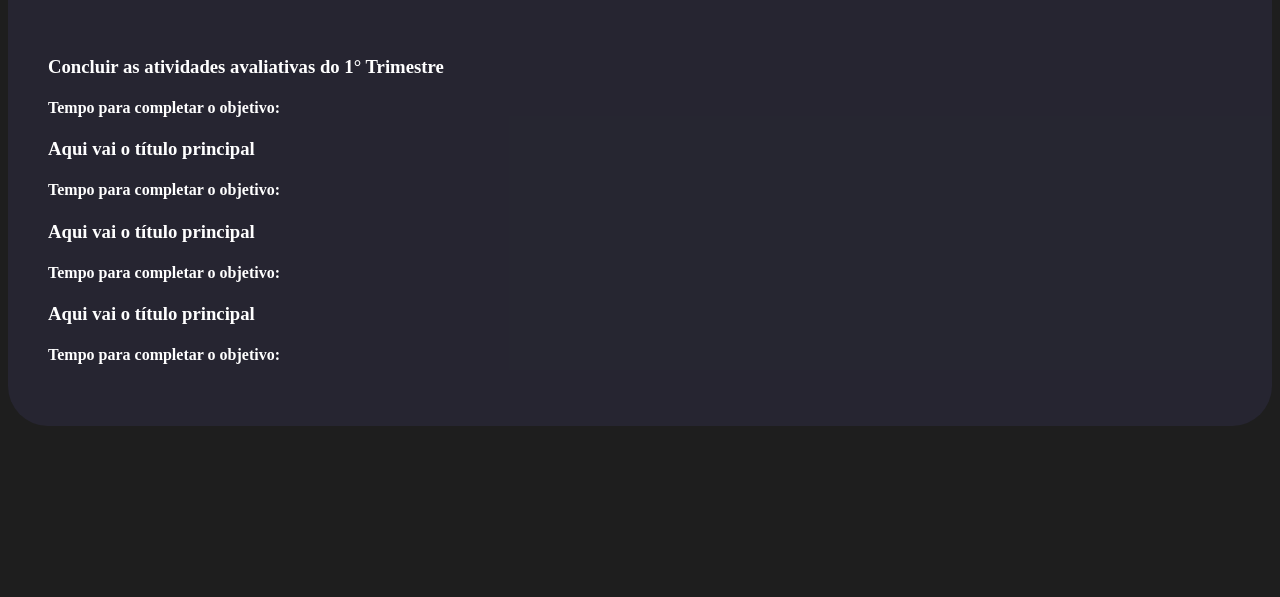
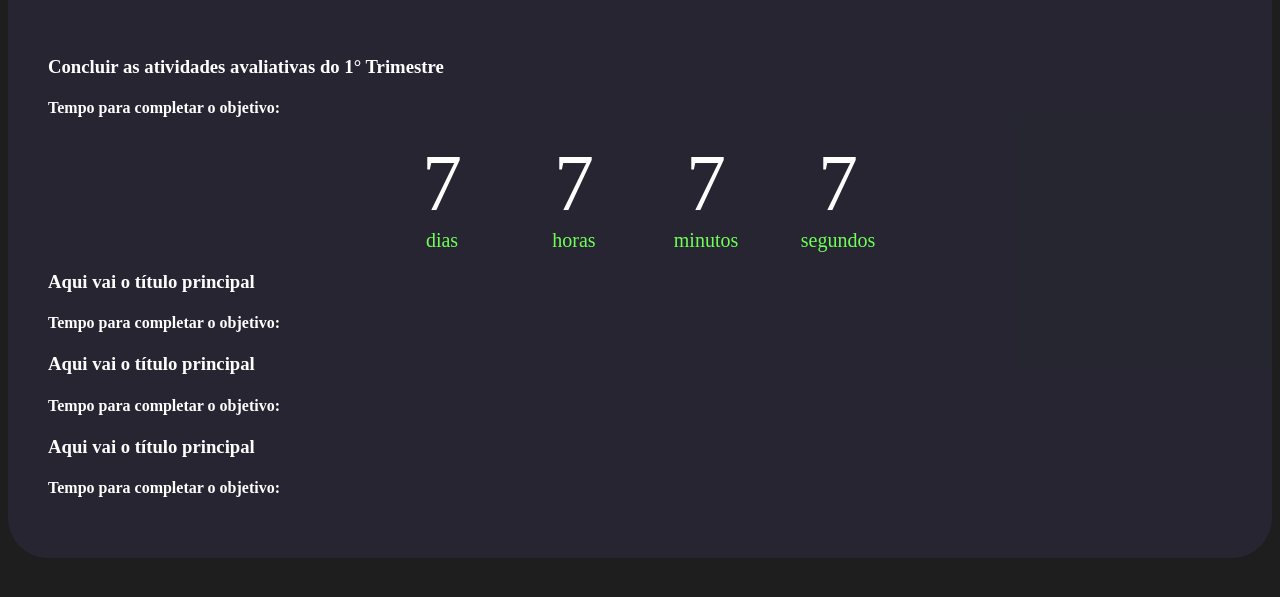
Before and after one commit to Kaiky2508/terceiro-repositorio, a plain HTML site: page index.html in a window 1280 px wide. Shown: the part 139-736 px from the top of the page. Drawn offline with Linux system fonts and the light colour scheme.

Commit message:
aula 11/04/2024

```diff
--- a/index.html
+++ b/index.html
@@ -25,7 +25,28 @@
             <div class="aba-conteudo">
                 <h3 class="aba-conteudo-titulo-principal"> Concluir as atividades avaliativas do 1° Trimestre </h3>
                 <h4 class="aba-conteudo-titulo-secundario">Tempo para completar o objetivo: </h4>
-                <div class="contador"> </div>
+                <div class="contador">
+                  <div class="contador-digito">
+                    <p class="contador-digito-numero"> 7 </p>
+                    <p class="contador-digito-texto"> dias </p>
+                  </div>
+
+                  <div class="contador-digito">
+                    <p class="contador-digito-numero"> 7 </p>
+                    <p class="contador-digito-texto"> horas </p>
+                  </div>
+
+                  <div class="contador-digito">
+                    <p class="contador-digito-numero"> 7 </p>
+                    <p class="contador-digito-texto"> minutos </p>
+                  </div>
+
+                  <div class="contador-digito">
+                    <p class="contador-digito-numero"> 7 </p>
+                    <p class="contador-digito-texto"> segundos </p>
+                  </div>
+
+                </div>
             </div>
             <div class="aba-conteudo">
                 <h3 class="aba-conteudo-titulo-principal"> Aqui vai o título principal </h3>
--- a/style.css
+++ b/style.css
@@ -50,11 +50,16 @@ body {
     border-top: none;
 }
 
+.botao:first-child {
+    border-radius: 40px 40px 0 0;
+}
+
+
 .botoes {
     display: block;
 }
 
-.ativo {
+.botao.ativo {
     background-color: var(--botao-ativo);
     border-bottom: 4px solid var(--verde);
 }
@@ -70,6 +75,33 @@ body {
     border-bottom: 4px solid var(--verde);
 }
 
+.abas-conteudo {
+    display: none;
+}
+
+.contador {
+    display: flex;
+    justify-content: center;
+    flex-wrap: wrap;
+}
+
+.contador-digito {
+    padding: 0 16px;
+    text-align: center;
+    min-width: 100px;
+}
+
+.contador-digito-numero {
+    font-size: 80px;
+    margin: 0;
+}
+
+.contador-digito-texto {
+    color: var(--verde);
+    font-size: 20px;
+    margin: 0;
+}
+
 @media screen and (min-width: 768px) {
     .botoes {
         display: flex;
```
